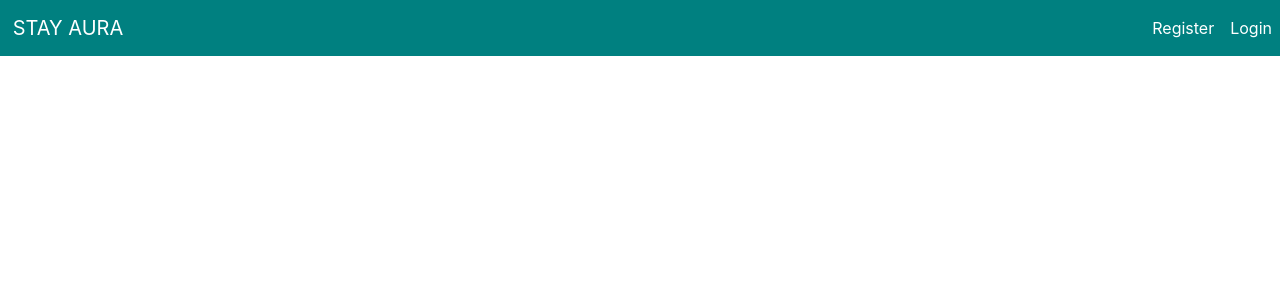
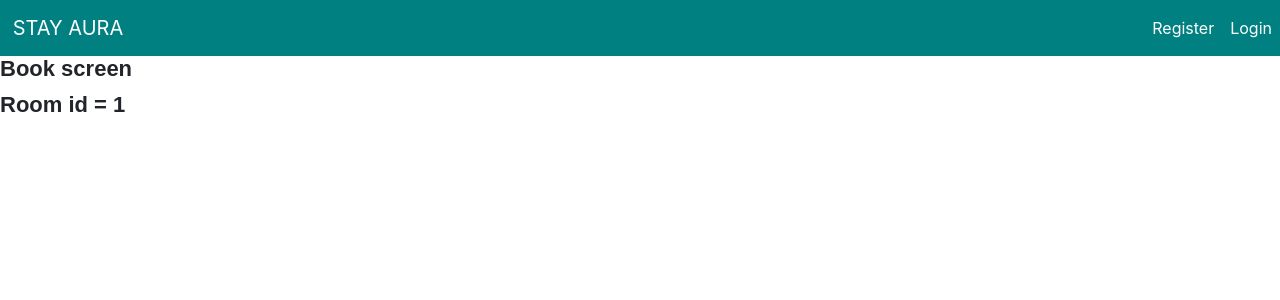
Before and after one commit to DAHAM-SENAVIRATHNA/StayAura, a React (Create React App) app in the folder frontend/: page /book/1 in a window 1280 px wide. Shown: the top 300 px of the page. Built offline with nearby package versions, Linux system fonts and the light colour scheme.

Commit message:
Add bookNow screen

```diff
--- a/frontend/src/App.js
+++ b/frontend/src/App.js
@@ -1,8 +1,8 @@
 import './App.css';
 import Navbar from './components/navbar';
-import { BrowserRouter, Route, Routes } from 'react-router-dom'; // Import Routes from react-router-dom
+import { BrowserRouter, Route, Routes } from 'react-router-dom';
 import HomeScreen from './screens/homeScreen';
-import Room from './components/Room';
+import BookingScreen from './screens/bookingScreen';
 
 function App() {
   return (
@@ -11,7 +11,8 @@
       <BrowserRouter>
         <Routes>
           <Route path='/home' element={<HomeScreen/>} />
-          <Route path='/home1' element={<Room/>} />
+          {/* Use "path" instead of "Path" */}
+          <Route path="/book/:roomid" element={<BookingScreen/>} />
         </Routes>
       </BrowserRouter>
     </div>
--- a/frontend/src/components/Room.js
+++ b/frontend/src/components/Room.js
@@ -1,5 +1,6 @@
 import React, { useState } from "react";
-import { Modal, Button, Carousel } from 'react-bootstrap'
+import { Modal, Button, Carousel } from 'react-bootstrap';
+import {Link} from 'react-router-dom';
 function Room({ room }) {
     const [show, setShow] = useState(false);
 
@@ -21,6 +22,9 @@
                 </p>
 
                 <div style={{ float: "right" }}>
+                    <Link to={`/book/${room._id}`}>
+                        <button className="btn btn-primary">Book Now</button>
+                    </Link>
                     <button className="btn btn-primary" onClick={handleShow}>View Details</button>
                 </div>
             </div>
@@ -46,6 +50,7 @@
 
 
                     </Carousel>
+                <p class="description">{room.description}</p>
 
                 </Modal.Body>
                 <Modal.Footer>
--- a/frontend/src/index.css
+++ b/frontend/src/index.css
@@ -44,6 +44,7 @@
 .btn{
   background-color:#008080;
   color: white;
+  margin-right: 10px;
 }
 
 .bs{
@@ -67,3 +68,9 @@
 .bigimg{
   height: 350px;
 }
+
+.description{
+  margin-top: 10px;
+  font-weight: 500;
+  font-style: italic;
+}
--- /dev/null
+++ b/frontend/src/screens/bookingScreen.js
@@ -0,0 +1,15 @@
+import React from "react";
+import { useParams } from "react-router-dom";
+
+function Bookingscreen () {
+  let { roomid } = useParams();
+
+  return (
+    <div>
+      <h1>Book screen</h1>
+      <h1>Room id = {roomid}</h1>
+    </div>
+  );
+}
+
+export default Bookingscreen;
```
Also changed, not shown: 1 other file (tests, documents, lock files or other folders).
